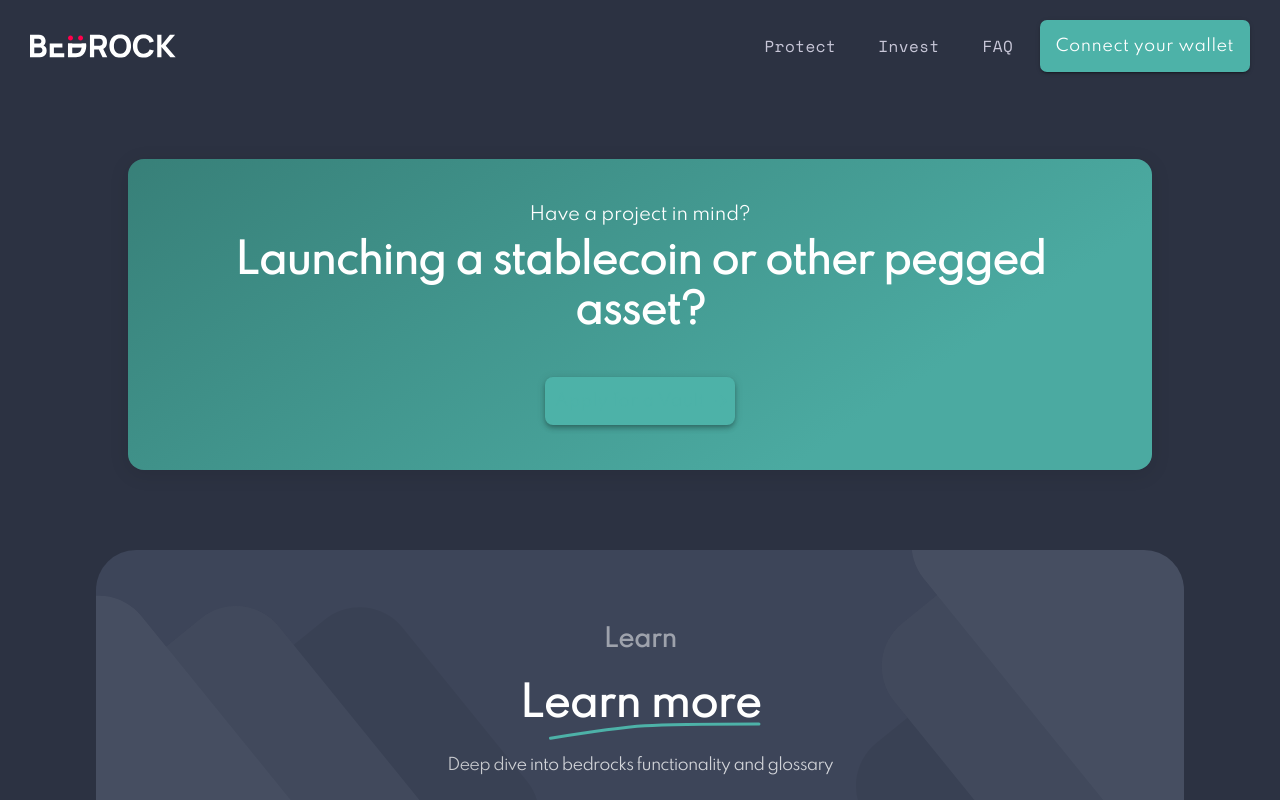
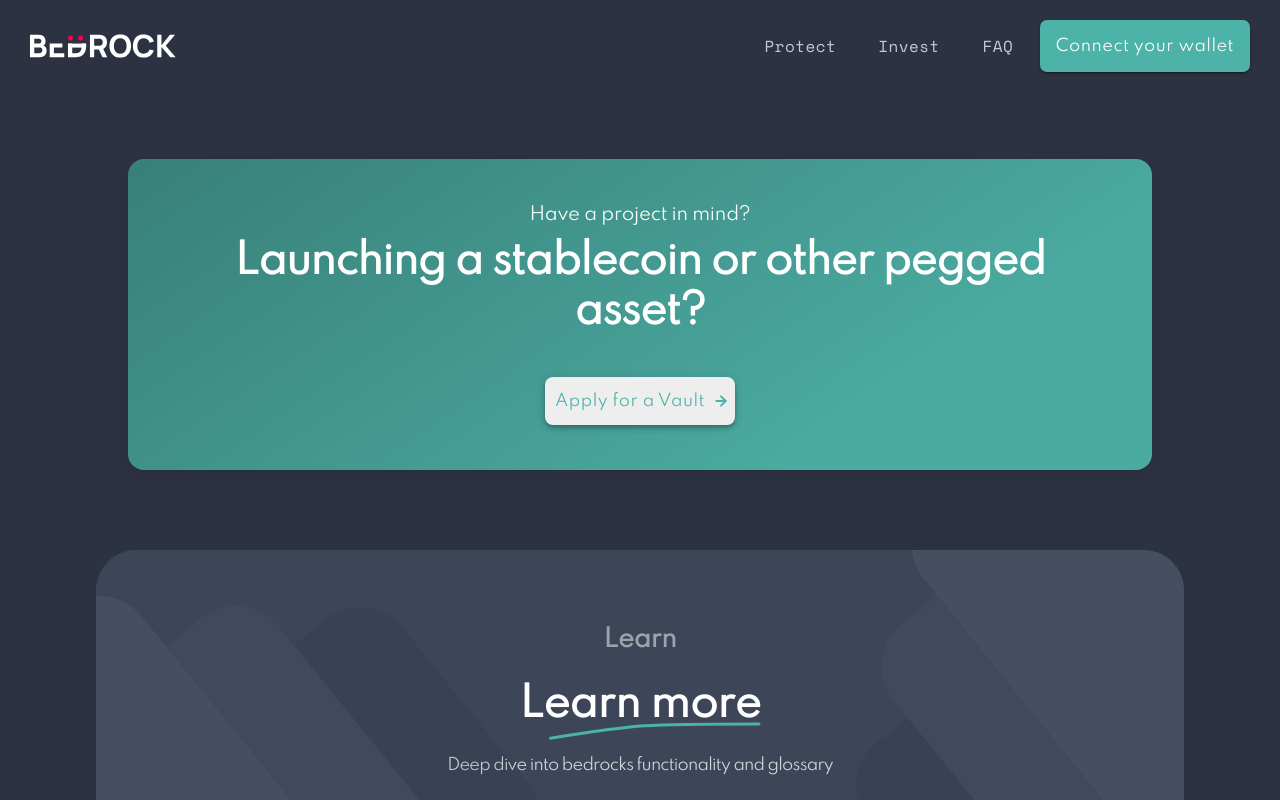
Before and after one commit to basedfund/landing-page, a React (Create React App) app: page / in a window 1280 px wide. In both pictures the pointer is over the button "Apply for a Vault". Shown: the part 5003-5803 px from the top of the page. Built offline with nearby package versions, Linux system fonts and the light colour scheme; a web font is replaced by a local one.

Commit message:
remove unused components

```diff
--- a/src/pages/Landing/SectionAddVault/SectionAddVault.module.css
+++ b/src/pages/Landing/SectionAddVault/SectionAddVault.module.css
@@ -28,6 +28,10 @@
   border-radius: 8px;
 }
 
+.button:hover {
+  background-color: #eeeeee !important;
+}
+
 @media (max-width: 1025px) {
   .root {
     width: 80%;
--- a/src/pages/Landing/SectionFAQ/SectionFAQ.tsx
+++ b/src/pages/Landing/SectionFAQ/SectionFAQ.tsx
@@ -1,5 +1,5 @@
 import React, { useEffect, useState } from 'react';
-import { Accordion, AccordionDetails, AccordionSummary, Box, Stack, Typography } from '@mui/material';
+import { Accordion, AccordionDetails, AccordionSummary, Box, Typography } from '@mui/material';
 import { getFAQs } from '../../../api';
 import SvgPlus from '../../../assets/images/plus.svg';
 import SvgMinus from '../../../assets/images/minus.svg';
--- a/src/pages/Landing/SectionProtect/SectionProtect.tsx
+++ b/src/pages/Landing/SectionProtect/SectionProtect.tsx
@@ -1,5 +1,5 @@
 import React from 'react';
-import { Box, Button, Grid, TextField, Typography } from '@mui/material';
+import { Box, Button, Grid, Typography } from '@mui/material';
 import SvgDAI from '../../../assets/images/DAI.svg';
 import SvgSparkle from '../../../assets/images/Sparkle.svg';
 import RightArrow from '../../../components/svg/RightArrow';
```
